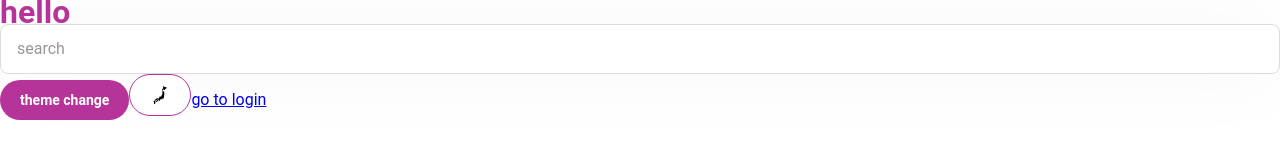
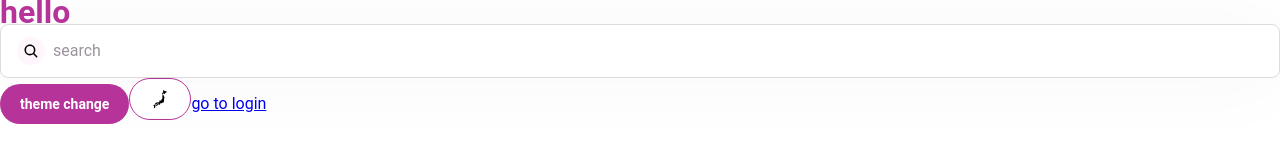
Before and after one commit to Kroro1208/feature-sliced-design, a React (Vite) app: page / in a window 1280 px wide. Shown: the top 160 px of the page. Built offline with nearby package versions, Linux system fonts and the light colour scheme.

Commit message:
AppIcon実装

```diff
--- a/package.json
+++ b/package.json
@@ -31,6 +31,8 @@
     "globals": "^16.3.0",
     "prettier": "^3.6.2",
     "sass-embedded": "^1.90.0",
+    "stylelint": "^16.23.1",
+    "stylelint-config-standard-scss": "^15.0.1",
     "typescript": "~5.8.3",
     "typescript-eslint": "^8.39.1",
     "vite": "^7.1.2",
--- a/src/pages/Home/ui/HomePage.tsx
+++ b/src/pages/Home/ui/HomePage.tsx
@@ -1,8 +1,9 @@
 import { routePaths, useTheme } from '@/shared/config';
 import i18n from '@/shared/config/i18n/i18n';
-import { Button, Input } from '@/shared/ui';
+import { AppIcon, Button, Input } from '@/shared/ui';
 import { useTranslation } from 'react-i18next';
 import { GiJapan } from 'react-icons/gi';
+import { IoSearch } from 'react-icons/io5';
 import { LiaFlagUsaSolid } from 'react-icons/lia';
 import { Link } from 'react-router';
 import styles from './HomePage.module.scss';
@@ -18,7 +19,11 @@ const HomePage = () => {
   return (
     <>
       <h1 className={styles.title}>{t('hello')}</h1>
-      <Input placeholder={t('search')} />
+
+      <Input
+        placeholder={t('search')}
+        Icon={<AppIcon Icon={IoSearch} theme="background" />}
+      />
       <Button onClick={toggleTheme}>{t('theme change')}</Button>
       <Button theme="outline" onClick={changeLanguage}>
         {i18n.language === 'en' ? <GiJapan /> : <LiaFlagUsaSolid />}
--- /dev/null
+++ b/src/shared/ui/AppIcon/AppIcon.module.scss
@@ -0,0 +1,13 @@
+.wrapper {
+  background-color: var(--primary-color-light);
+  display: flex;
+  align-items: center;
+  justify-content: center;
+  padding: 6px;
+  border-radius: 100%;
+  fill: var(--primary-color);
+}
+
+.filled {
+  fill: var(--primary-color);
+}
--- /dev/null
+++ b/src/shared/ui/AppIcon/AppIcon.tsx
@@ -0,0 +1,33 @@
+import { cn } from '@/shared/lib';
+import type { FunctionComponent, SVGProps } from 'react';
+import styles from './AppIcon.module.scss';
+
+type AppIconTheme = 'clean' | 'background';
+
+interface AppIconProps {
+  Icon: FunctionComponent<SVGProps<SVGSVGElement>>;
+  theme?: AppIconTheme;
+  size?: number;
+  className?: string;
+  filled?: boolean;
+}
+
+export const AppIcon = (props: AppIconProps) => {
+  const { Icon, theme = 'clean', size = 20, className, filled = false } = props;
+
+  const AppIcon = (
+    <Icon
+      width={size}
+      height={size}
+      className={cn(styles.icon, className, {
+        [styles.filled]: filled,
+      })}
+    />
+  );
+
+  if (theme === 'background') {
+    return <div className={styles.wrapper}>{AppIcon}</div>;
+  }
+
+  return AppIcon;
+};
--- a/src/shared/ui/Input/input.module.scss
+++ b/src/shared/ui/Input/input.module.scss
@@ -1,24 +1,31 @@
 .inputContainer {
-  min-height: 32px;
+  min-width: 320px;
   display: flex;
   align-items: center;
   gap: 8px;
   background-color: var(--white);
   border: 1px solid var(--gray-200);
-  box-shadow: 0 2px 80px 0 rgba(0, 0, 0, 0.04);
+  box-shadow: 0 2px 80px 0 rgb(0 0 0 / 4%);
   border-radius: 8px;
   padding: 12px 16px;
   transition: all 0.2s linear;
 
-  &.focused {
+  &.focus {
     border-color: var(--primary-color);
   }
 
   &.disabled {
+    border-color: var(--gray-200);
     background-color: var(--gray-50);
   }
 
-  &.rouned {
+  &.error {
+    border-color: var(--red-500);
+    background-color: var(--red-50);
+  }
+}
+
+.rounded {
   border-radius: 32px;
 }
 
@@ -34,6 +41,23 @@
 
   &.disabled {
     color: var(--gray-300);
+
+    &::placeholder {
+      color: var(--gray-300);
     }
   }
+
+  &.error {
+    background: var(--red-50);
   }
+}
+
+.label {
+  font: var(--font-s);
+  font-weight: 600;
+  margin-bottom: 8px;
+
+  &.error {
+    color: var(--red-500);
+  }
+}
--- a/src/shared/ui/index.tsx
+++ b/src/shared/ui/index.tsx
@@ -1,4 +1,5 @@
+import { AppIcon } from './AppIcon/AppIcon';
 import { Button } from './Button/Button';
 import { Input } from './Input/input';
 
-export { Button, Input };
+export { AppIcon, Button, Input };
--- /dev/null
+++ b/stylelintrc.json
@@ -0,0 +1,6 @@
+{
+  "extends": ["stylelint-config-standard-scss"],
+  "rules": {
+    "selector-class-pattern": null
+  }
+}
```
Also changed, not shown: 1 other file (tests, documents, lock files or other folders). Lines whose indentation alone changed are shown as unchanged.
